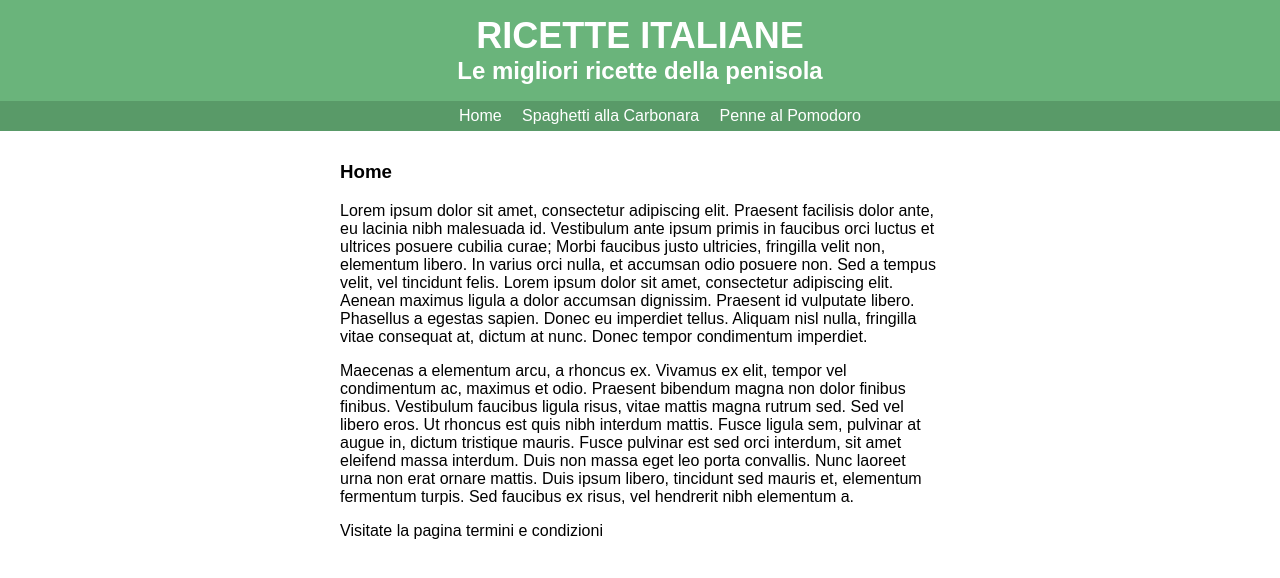
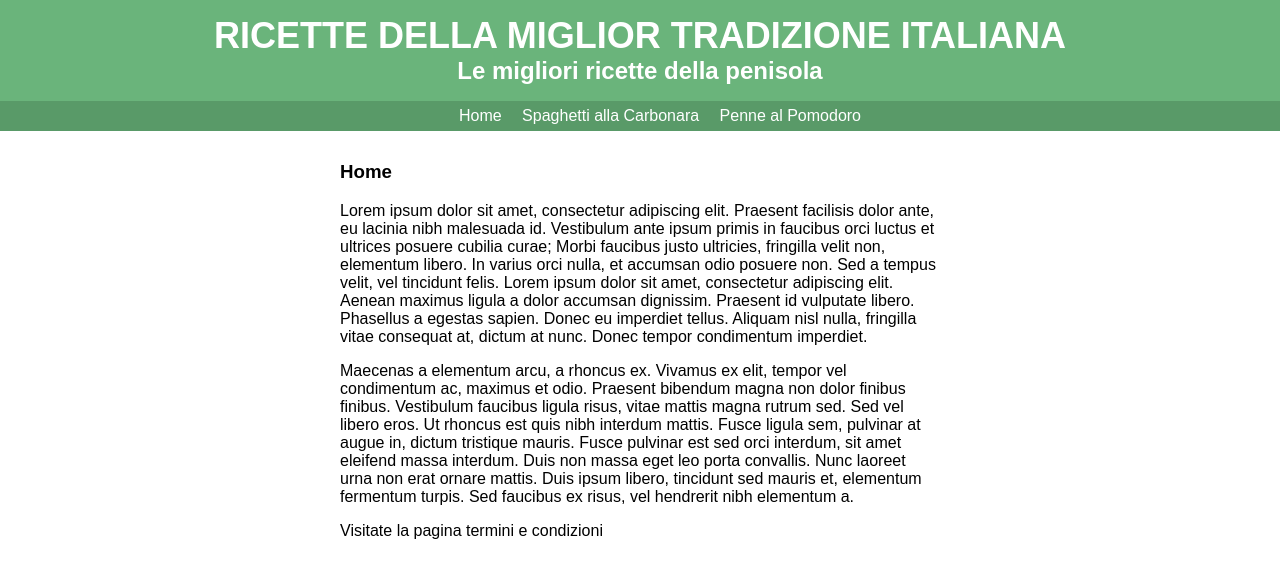
Before and after one commit to Rock90X/LacerbaRicette, a plain HTML site: page index.html in a window 1280 px wide. Drawn offline with Linux system fonts and the light colour scheme.

Commit message:
Update index.html

```diff
--- a/index.html
+++ b/index.html
@@ -8,7 +8,7 @@
 	<body>
 	  	<div id="header">
 	  	<a href="index.html" id="head">
-			<h1>Ricette Italiane</h1>
+			<h1>Ricette della miglior tradizione Italiana</h1>
 			<h2>Le migliori ricette della penisola</h2>
 		</a>
 		<ul id="nav">
```
